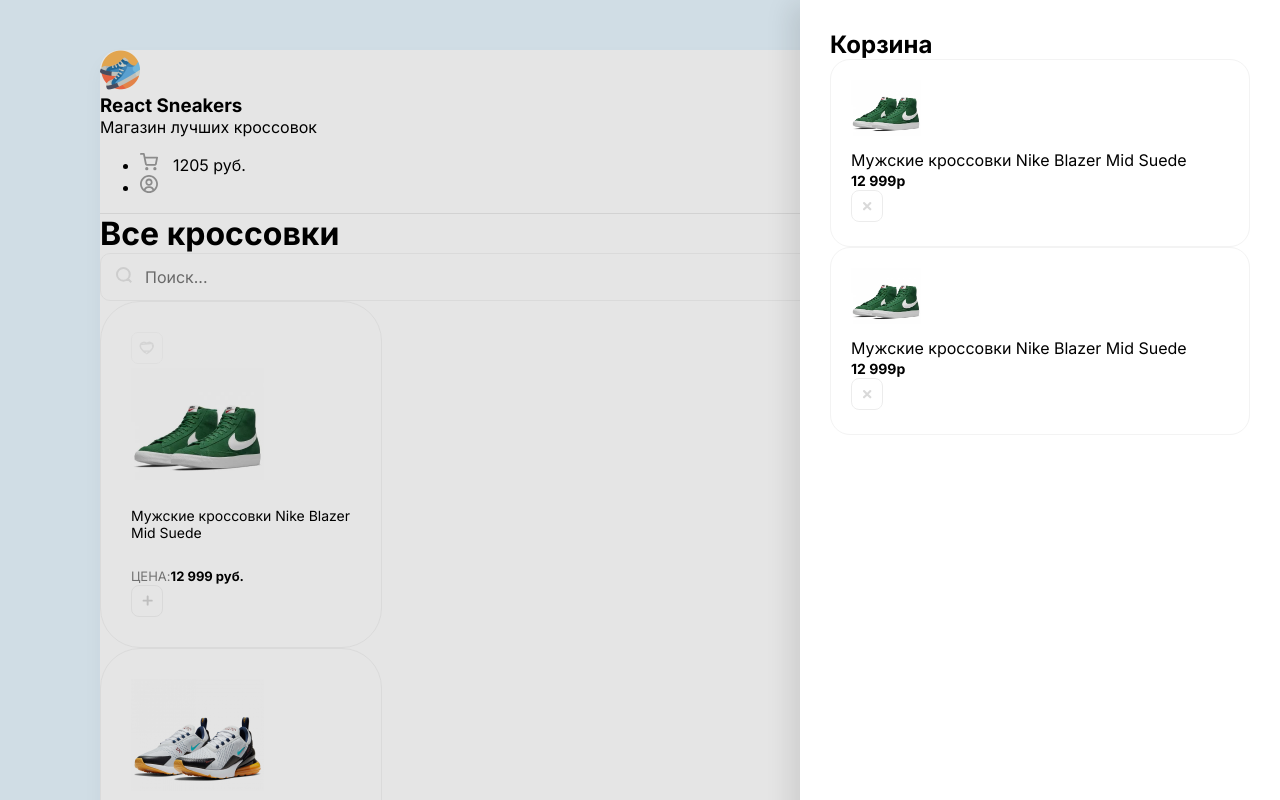
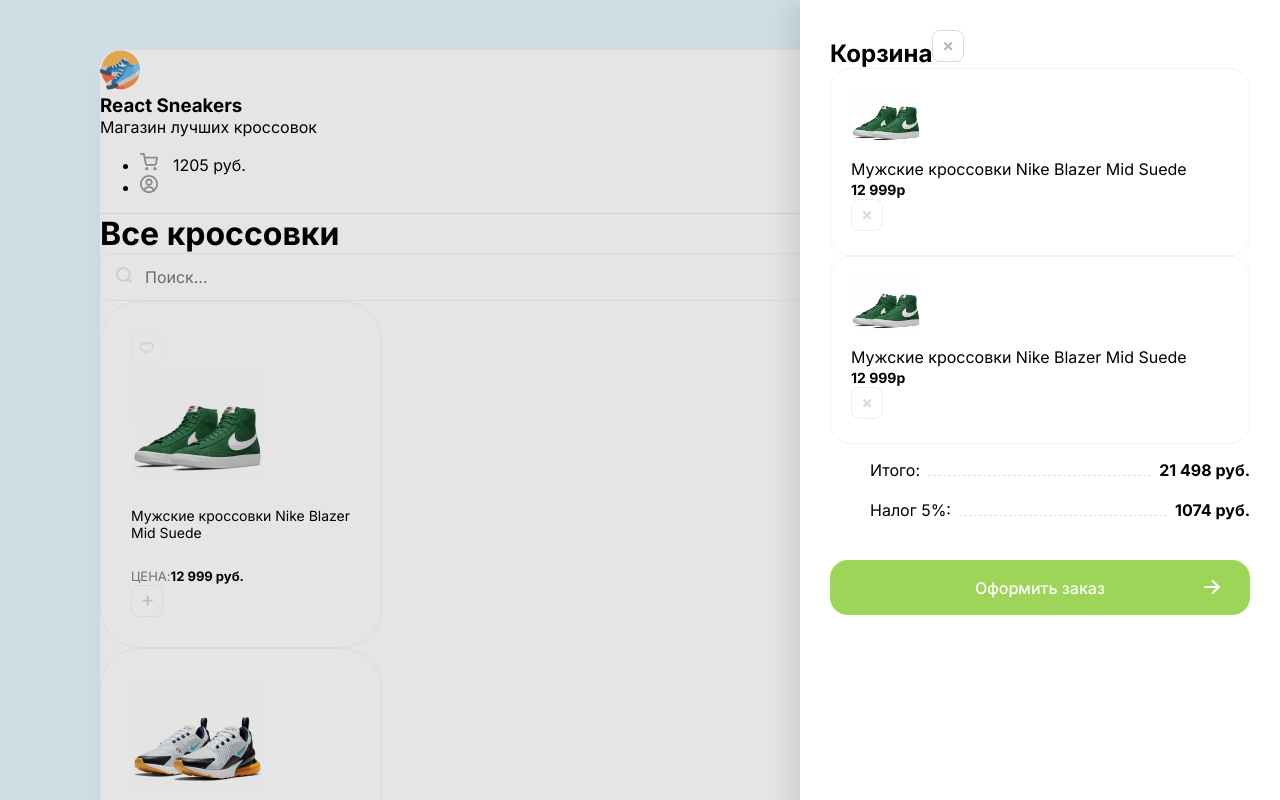
Before and after one commit to voidstone/shoeSeller, a React (Create React App) app: page / in a window 1280 px wide. Shown: the top 800 px of the page. Built offline with nearby package versions, Linux system fonts and the light colour scheme.

Commit message:
add cart style

```diff
--- a/src/App.js
+++ b/src/App.js
@@ -3,7 +3,16 @@
     <div className="wrapper clear">
       <div className="overlay">
         <div className="drawer">
-          <h2 className="mb-30">Корзина</h2>
+          <h2 className="d-flex justify-between mb-30 ">
+            Корзина
+            <img
+              className="removeBtn cu-p"
+              src="/img/btn-remove.svg"
+              alt="Remove"
+            />
+          </h2>
+
+          <div className="items">
             <div className="cartItem d-flex align-center mb-20">
               <div
                 style={{ backgroundImage: "url(/img/sneakers/1.jpg)" }}
@@ -13,7 +22,11 @@
                 <p className="mb-5">Мужские кроссовки Nike Blazer Mid Suede</p>
                 <b>12 999р</b>
               </div>
-            <img className="removeBtn" src="/img/btn-remove.svg" alt="Remove" />
+              <img
+                className="removeBtn"
+                src="/img/btn-remove.svg"
+                alt="Remove"
+              />
             </div>
 
             <div className="cartItem d-flex align-center mb-20">
@@ -25,10 +38,34 @@
                 <p className="mb-5">Мужские кроссовки Nike Blazer Mid Suede</p>
                 <b>12 999р</b>
               </div>
-            <img className="removeBtn" src="/img/btn-remove.svg" alt="Remove" />
+              <img
+                className="removeBtn"
+                src="/img/btn-remove.svg"
+                alt="Remove"
+              />
+            </div>
+          </div>
+
+          <div className="cartTotalBlock">
+            <ul>
+              <li>
+                <span>Итого:</span>
+                <div> </div>
+                <b>21 498 руб. </b>
+              </li>
+              <li>
+                <span>Налог 5%:</span>
+                <div> </div>
+                <b>1074 руб. </b>
+              </li>
+            </ul>
+            <button className="greenButton">
+              Оформить заказ <img src="/img/arrow.svg" alt="" />
+            </button>
           </div>
         </div>
       </div>
+
       <header className="d-flex justify-between align-center p-40">
         <div className="d-flex align-center">
           <img width={40} height={40} src="/img/logo.png" alt="" />
--- a/src/index.scss
+++ b/src/index.scss
@@ -118,6 +118,66 @@
   }
 }
 
+.cartTotalBlock {
+  ul {
+    display: block;
+    margin-bottom: 40px !important;
+    li {
+      display: flex;
+      align-items: flex-end;
+      margin-bottom: 20px;
+
+      div {
+        flex: 1;
+        height: 1px;
+        border-bottom: 1px dashed #dfdfdf;
+        position: relative;
+        top: -4px;
+        margin: 0 8px;
+      }
+    }
+  }
+
+  .greenButton {
+    position: relative;
+
+    &:hover {
+      img {
+        transform: translateX(5px);
+      }
+    }
+
+    img {
+      position: absolute;
+      right: 30px;
+      top: 20px;
+      transition: transform 0.15s ease-in-out;
+    }
+  }
+}
+
+.greenButton {
+  width: 100%;
+  height: 55px;
+  background: #9dd558;
+  border-radius: 18px;
+  border-radius: 18px;
+  border: 0;
+  color: #fff;
+  font-size: 16px;
+  font-weight: 500;
+  cursor: pointer;
+  transition: background 0.1s ease-in-out;
+
+  &:hover {
+    background: lighten(#9dd558, 5%);
+  }
+
+  &:active {
+    background: darken(#9dd558, 5%);
+  }
+}
+
 .cartItem {
   border: 1px solid #f3f3f3;
   border-radius: 20px;
```
Also changed, not shown: public/img/arrow.svg (added). Lines whose indentation alone changed are shown as unchanged.
